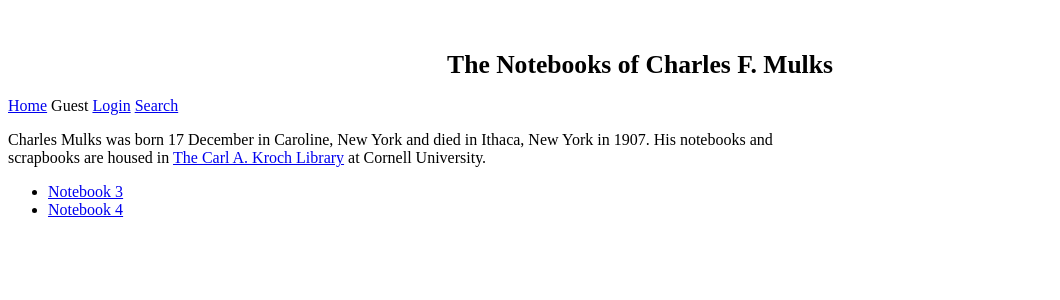
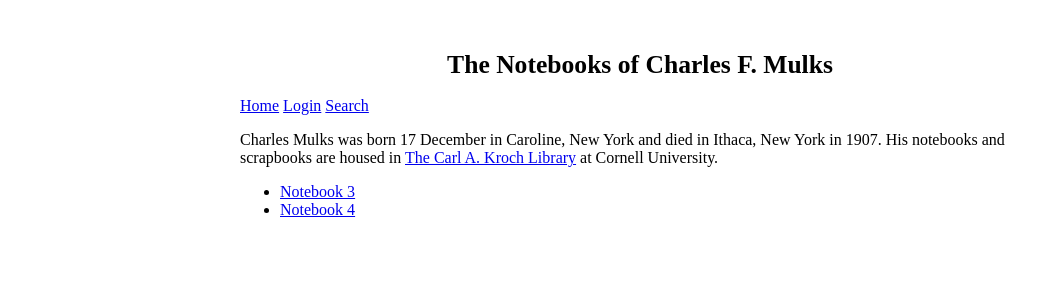
Before and after one commit to tslarkin/CFMulks, a Django app: page / in a window 1280 px wide. Shown: the top 300 px of the page, without its empty margins (0-1060 px from the left). Run offline with Django 4.2, Linux system fonts and the light colour scheme; data comes from the database, SQL or seed files in the repository.

Commit message:
Put DEBUG in env. Change base.html to allow local styles for a single page. Change home.html to use previous. Change layout of home.html to be center aligned in a div with max-width.

```diff
--- a/CFMulks/CFMulks/settings.py
+++ b/CFMulks/CFMulks/settings.py
@@ -26,7 +26,7 @@ BASE_DIR = Path(__file__).resolve().parent.parent
 SECRET_KEY = os.environ.get('SECRET_KEY')
 
 # SECURITY WARNING: don't run with debug turned on in production!
-DEBUG = False
+DEBUG = os.environ.get('DEBUG')
 
 ALLOWED_HOSTS = ['cfmulks.org','127.0.0.1', 'cfmulks-production.up.railway.app','https://cfmulks-production.up.railway.app', ]
 CSRF_TRUSTED_ORIGINS = ['https://cfmulks.org', 'https://cfmulks-production.up.railway.app',]
--- a/CFMulks/templates/Notebooks/base.html
+++ b/CFMulks/templates/Notebooks/base.html
@@ -8,9 +8,12 @@
   <link rel="stylesheet" type="text/css" href="{% static 'css' %}/styles.css">
   <script src="{% static 'js' %}/script.js"></script>
   <script src="https://unpkg.com/htmx.org@2.0.4"></script>
+{% block style %}
+{% endblock style %}
 </head>
-    {% block header %}
-    <header>
+<body hx-headers='{"X-CSRFToken": "{{ csrf_token }}"}'>
+{% block header %}
+<header>
     <h1 style="margin-top: 50px; font-size: 1.6rem; text-align:center; width:100%;">The Notebooks of Charles F. Mulks</h1>
     <nav>
     {% block nav %}
@@ -23,18 +26,15 @@
                     Logout
                 </button>
             </form>
-            <div style="order: 10; flex: 1 1 0; text-align: right; display: inline-block">{{user.first_name}} {{user.last_name}}</div>
         {% else %}
-            <div style="order: 10; flex: 1 1 0; text-align: right; display: inline-block">Guest</div>
             {% if not request.path == '/login/' %}<a href="{% url 'login' %}">Login</a>{% endif %}
         {% endif %}
         {% if not request.path == '/search/' %}<a style="order:5" href="{% url 'search' %}">Search</a>{% endif %}
     {% endblock nav%}
     </nav>
-     </header>
-    {% endblock header %}
 </header>
-<body hx-headers='{"X-CSRFToken": "{{ csrf_token }}"}'>
+{% endblock header %}
+
 <div id="content">
   {% block content %}
   {% endblock content %}
--- a/CFMulks/templates/Notebooks/home.html
+++ b/CFMulks/templates/Notebooks/home.html
@@ -1,9 +1,9 @@
 {% extends "Notebooks/base.html" %}
-{% block nav %}
-{{block.super}}
-{% endblock nav %}
+{% block style %}
+<style>body{max-width:800px; margin-left:auto; margin-right:auto;}</style>
+{% endblock style %}
 {% block content %}
-<p style="width: 800px">Charles Mulks was born 17 December in Caroline, New York and died in Ithaca, New York in 1907. His notebooks
+<p >Charles Mulks was born 17 December in Caroline, New York and died in Ithaca, New York in 1907. His notebooks
     and scrapbooks are housed in <a href="https://rare.library.cornell.edu/the-carl-a-kroch-library/">The Carl A. Kroch  Library</a> at Cornell University.
 </p>
 <ul>
```
Also changed, not shown: 1 other file.
